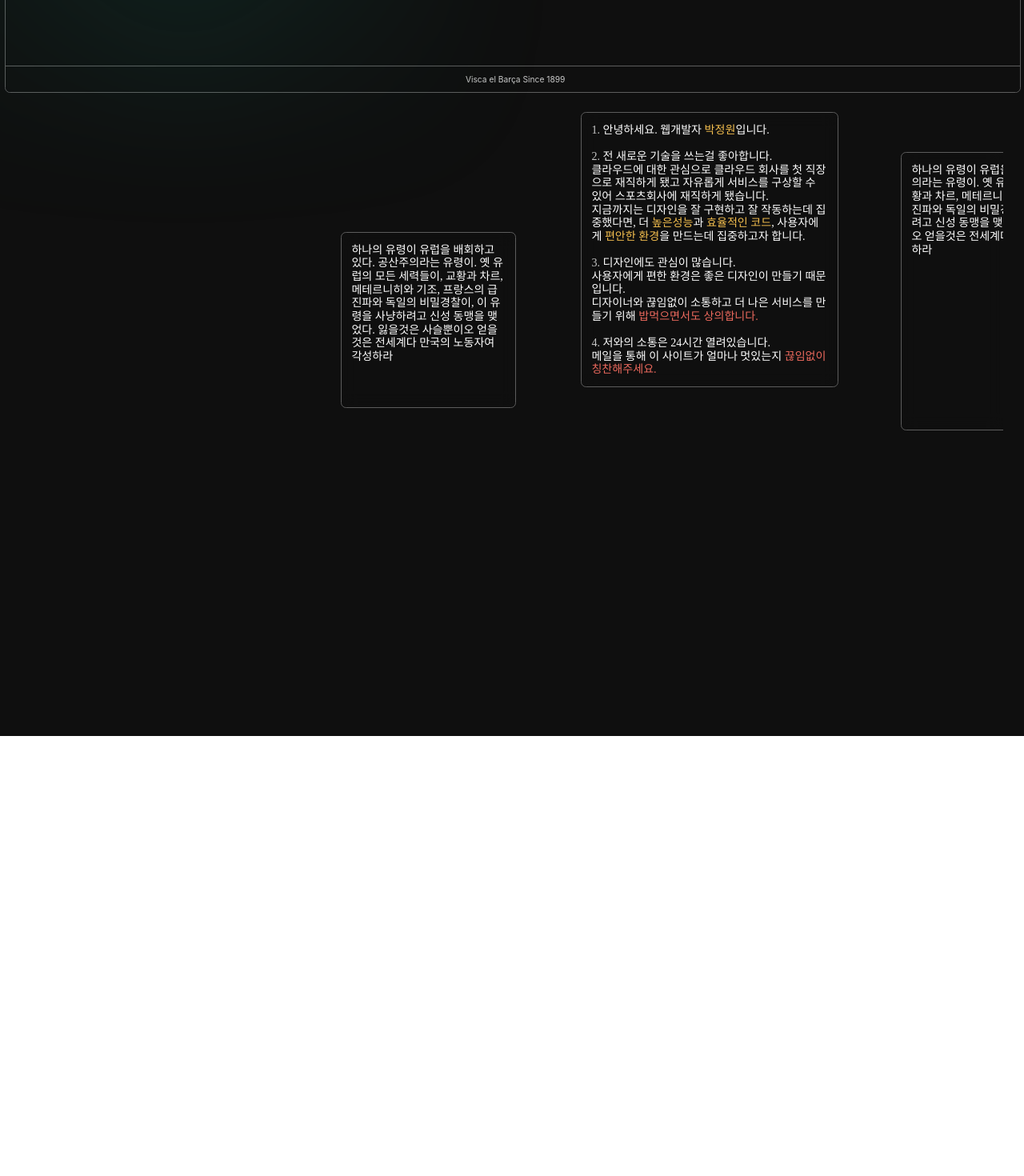
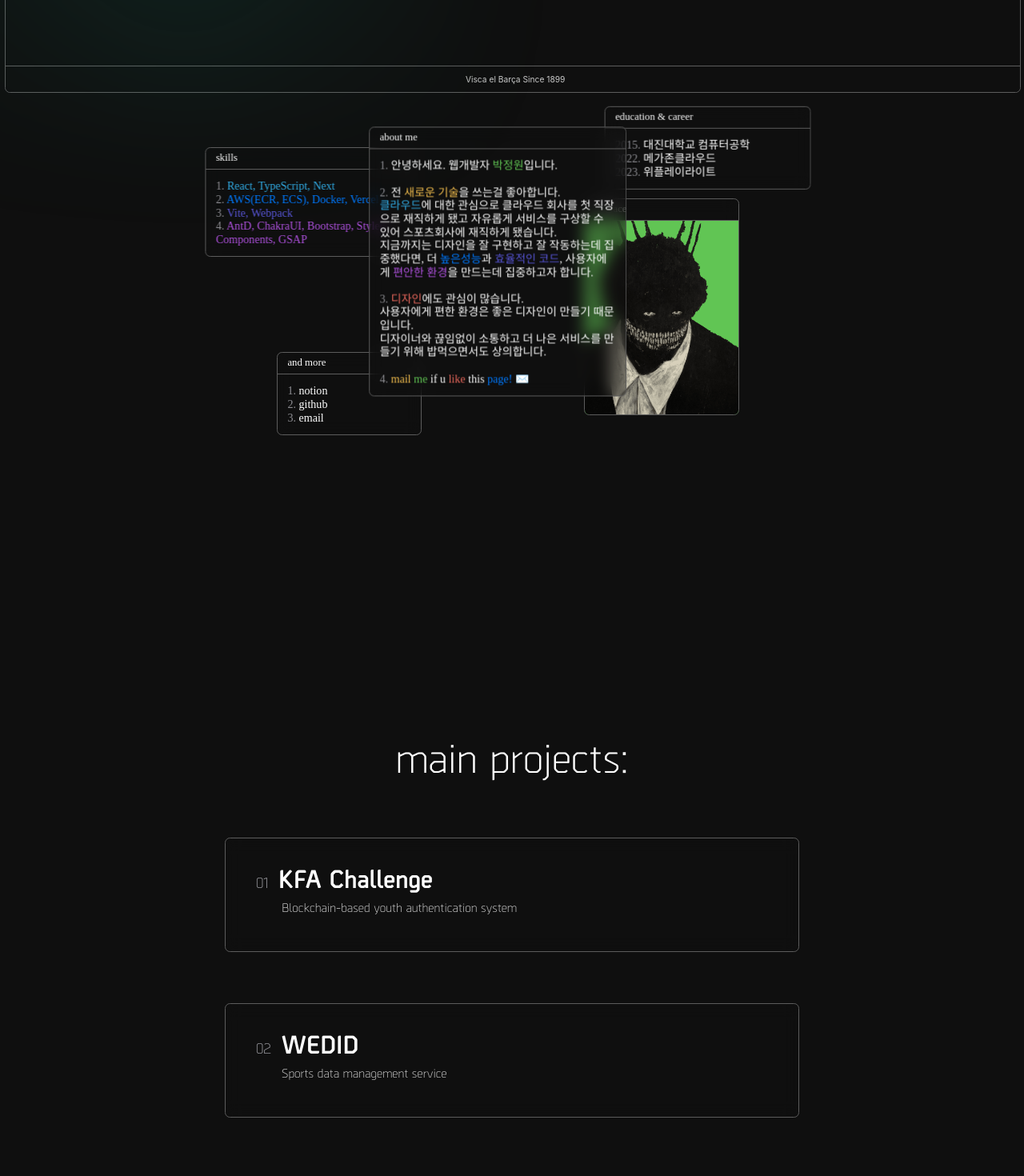
Before and after one commit to ahg0525/portfolio, a React (Vite) app: page /about in a window 1280 px wide. Shown: the part 680-2150 px from the top of the page at 80% size. Before the commit the page ends 1600 px from the top, so only its background shows below. Built offline with nearby package versions, Linux system fonts and the light colour scheme; a web font is replaced by a local one.

Commit message:
design: about-project list developing..

```diff
--- a/src/common/colors.ts
+++ b/src/common/colors.ts
@@ -2,11 +2,16 @@ export const color = {
   black : 'rgb(15, 15, 15)',
   green : '#1abc9c',
   grey : 'rgb(200,200,200)',
+  darkGrey : 'rgb(142,142,147)',
 
   macGrey : '#5c5c5c',
   macRed : '#ec6a5e',
   macYellow : '#f4bf4f',
   macGreen : '#61c554',
+  cyan : 'rgb(50,173,230)',
+  blue : 'rgb(0,122,255)',
+  indigo : 'rgb(88,86,214)',
+  purple : 'rgb(175,82,222)',
 
 
 
--- a/src/common/images.ts
+++ b/src/common/images.ts
@@ -2,6 +2,8 @@ import homeIcon from '../assets/img/homeIcon.png'
 import boatIcon from '../assets/img/boatIcon.png'
 import userIcon from '../assets/img/userIcon.png'
 import cat from '../assets/img/cat.png'
+import ozy from '../assets/img/ozy.png'
+import ozy2 from '../assets/img/ozy2.png'
 
 export const images = {
   icon : {
@@ -10,4 +12,6 @@ export const images = {
     user : userIcon,
   },
   cat : cat,
+  ozy : ozy,
+  ozy2 : ozy2,
 }
--- a/src/components/about/Intro2.tsx
+++ b/src/components/about/Intro2.tsx
@@ -1,37 +1,46 @@
 import React, { useState, useEffect, useRef, useCallback } from 'react'
 import styled from 'styled-components';
 import { color } from '../../common/colors';
+import { openUrl } from '../../common/util';
+import { images } from '../../common/images';
 
 const Intro2 = () => {
-  const ABOUT_STRING_1 = `하나의 유령이 유럽을 배회하고 있다. 공산주의라는 유령이. 옛 유럽의 모든 세력들이, 교황과 차르, 메테르니히와 기조, 프랑스의 급진파와 독일의 비밀경찰이, 이 유령을 사냥하려고 신성 동맹을 맺었다. 잃을것은 사슬뿐이오 얻을것은 전세계다 만국의 노동자여 각성하라`
-
+  const [currentImage, setCurrentImage] = useState(images.ozy);
   const [positions, setPositions] = useState([
-    { x: 1100, y: 70 },
-    { x: 400, y: 170 },
-    { x: 700, y: 20 }
+    { x: 18, y: 5 },
+    { x: 55, y: 10 },
+    { x: 25, y: 25 },
+    { x: 57, y: 1 },
+    { x: 34, y: 3 },
   ]);
   const [isDragging, setIsDragging] = useState<number | null>(null);
-  const [dragStart, setDragStart] = useState({ x: 0, y: 0 });
+  const [dragOffset, setDragOffset] = useState({ x: 0, y: 0 });
+
   const containerRef = useRef<HTMLDivElement>(null);
   const animationRef = useRef<number | null>(null);
 
+  const handleImageClick = () => {
+    setCurrentImage(currentImage === images.ozy ? images.ozy2 : images.ozy);
+  };
+
   const handleMouseDown = (e: React.MouseEvent, index: number) => {
+    const containerRect = containerRef.current!.getBoundingClientRect();
+    const offsetX = e.clientX - containerRect.left - (positions[index].x / 100) * containerRect.width;
+    const offsetY = e.clientY - containerRect.top - (positions[index].y / 100) * containerRect.height;
+
     setIsDragging(index);
-    setDragStart({
-      x: e.clientX - positions[index].x,
-      y: e.clientY - positions[index].y
-    });
+    setDragOffset({ x: offsetX, y: offsetY });
   };
 
   const updatePosition = useCallback((clientX: number, clientY: number) => {
     if (isDragging !== null && containerRef.current) {
       const containerRect = containerRef.current.getBoundingClientRect();
 
-      let newX = clientX - dragStart.x;
-      let newY = clientY - dragStart.y;
+      let newX = ((clientX - dragOffset.x - containerRect.left) / containerRect.width) * 100;
+      let newY = ((clientY - dragOffset.y - containerRect.top) / containerRect.height) * 100;
 
-      const maxX = containerRect.width - 150;
-      const maxY = containerRect.height - 150;
+      const maxX = 100 - 10;
+      const maxY = 100 - 10;
 
       newX = Math.max(0, Math.min(newX, maxX));
       newY = Math.max(0, Math.min(newY, maxY));
@@ -40,7 +49,7 @@ const Intro2 = () => {
         index === isDragging ? { x: newX, y: newY } : pos
       ));
     }
-  }, [isDragging, dragStart]);
+  }, [isDragging, dragOffset]);
 
   const handleMouseMove = useCallback((e: MouseEvent) => {
     if (isDragging !== null) {
@@ -73,29 +82,52 @@ const Intro2 = () => {
   return (
     <Container ref={containerRef}>
       <DraggableBox1
-        style={{ transform: `translate(${positions[0].x}px, ${positions[0].y}px)` }}
+        style={{ transform: `translate(${positions[0].x}vw, ${positions[0].y}vw)` }}
         onMouseDown={(e) => handleMouseDown(e, 0)}
       >
-        {ABOUT_STRING_1}
+        <BoxTop>skills</BoxTop>
+        <span className='grey'>1. </span><span className='cyan'>React, TypeScript, Next</span><br/>
+        <span className='grey'>2. </span><span className='blue'>AWS(ECR, ECS), Docker, Vercel</span><br/>
+        <span className='grey'>3. </span><span className='indigo'>Vite, Webpack</span><br/>
+        <span className='grey'>4. </span><span className='purple'>AntD, ChakraUI, Bootstrap, Styled-Components, GSAP</span><br/>
       </DraggableBox1>
       <DraggableBox2
-        style={{ transform: `translate(${positions[1].x}px, ${positions[1].y}px)` }}
+        style={{ transform: `translate(${positions[1].x}vw, ${positions[1].y}vw)` }}
         onMouseDown={(e) => handleMouseDown(e, 1)}
       >
-        {ABOUT_STRING_1}
+        <BoxTop>ma face</BoxTop>
+        <img src={currentImage} alt='' onClick={handleImageClick} />
       </DraggableBox2>
       <DraggableBox3
-        style={{ transform: `translate(${positions[2].x}px, ${positions[2].y}px)` }}
+        style={{ transform: `translate(${positions[2].x}vw, ${positions[2].y}vw)` }}
         onMouseDown={(e) => handleMouseDown(e, 2)}
       >
-        <span className='grey'>1. </span>안녕하세요. 웹개발자 <span className='yellow'>박정원</span>입니다. <br/><br/>
-        <span className='grey'>2. </span>전 새로운 기술을 쓰는걸 좋아합니다. <br/>
-        클라우드에 대한 관심으로 클라우드 회사를 첫 직장으로 재직하게 됐고 자유롭게 서비스를 구상할 수 있어 스포츠회사에 재직하게 됐습니다. <br/>지금까지는 디자인을 잘 구현하고 잘 작동하는데 집중했다면, 더 <span className='yellow'>높은성능</span>과 <span className='yellow'>효율적인 코드</span>, 사용자에게 <span className='yellow'>편안한 환경</span>을 만드는데 집중하고자 합니다.<br/> <br/>
-        <span className='grey'>3. </span>디자인에도 관심이 많습니다. <br/>사용자에게 편한 환경은 좋은 디자인이 만들기 때문입니다. <br/>
-        디자이너와 끊임없이 소통하고 더 나은 서비스를 만들기 위해 <span className='red'>밥먹으면서도 상의합니다.</span> <br/><br/>
-        <span className='grey'>4. </span>저와의 소통은 24시간 열려있습니다. <br/>
-        메일을 통해 이 사이트가 얼마나 멋있는지 <span className='red'>끊임없이 칭찬해주세요.</span>
+        <BoxTop>and more</BoxTop>
+        <span className='grey'>1. </span><span className='link' onClick={()=>{openUrl('https://pond-twill-4a1.notion.site/Hi-I-m-Jungwon-b696a386412c48109787e8517981901f')}}>notion</span><br/>
+        <span className='grey'>2. </span><span className='link' onClick={()=>{openUrl('https://github.com/ahg0525')}}>github</span><br/>
+        <span className='grey'>3. </span><span className='link' onClick={()=>{openUrl('mailto:ahg0525@gmail.com')}}>email</span><br/>
       </DraggableBox3>
+      <DraggableBox1
+        style={{ transform: `translate(${positions[3].x}vw, ${positions[3].y}vw)` }}
+        onMouseDown={(e) => handleMouseDown(e, 3)}
+      >
+        <BoxTop>education & career</BoxTop>
+        <span className='grey'>2015. </span><span className='link'>대진대학교 컴퓨터공학</span><br/>
+        <span className='grey'>2022. </span><span className='link'>메가존클라우드</span><br/>
+        <span className='grey'>2023. </span><span className='link'>위플레이라이트</span><br/>
+      </DraggableBox1>
+      <DraggableBox4
+        style={{ transform: `translate(${positions[4].x}vw, ${positions[4].y}vw)` }}
+        onMouseDown={(e) => handleMouseDown(e, 4)}
+      >
+        <BoxTop>about me</BoxTop>
+        <span className='grey'>1. </span>안녕하세요. 웹개발자 <span className='green'>박정원</span>입니다. <br/><br/>
+        <span className='grey'>2. </span>전 <span className='yellow'>새로운 기술</span>을 쓰는걸 좋아합니다. <br/>
+        <span className='cyan'>클라우드</span>에 대한 관심으로 클라우드 회사를 첫 직장으로 재직하게 됐고 자유롭게 서비스를 구상할 수 있어 스포츠회사에 재직하게 됐습니다. <br/>지금까지는 디자인을 잘 구현하고 잘 작동하는데 집중했다면, 더 <span className='blue'>높은성능</span>과 <span className='indigo'>효율적인 코드</span>, 사용자에게 <span className='purple'>편안한 환경</span>을 만드는데 집중하고자 합니다.<br/> <br/>
+        <span className='grey'>3. </span><span className='red'>디자인</span>에도 관심이 많습니다. <br/>사용자에게 편한 환경은 좋은 디자인이 만들기 때문입니다. <br/>
+        디자이너와 끊임없이 소통하고 더 나은 서비스를 만들기 위해 <span className=''>밥먹으면서도 상의합니다.</span> <br/><br/>
+        <span className='grey'>4. </span><span className='yellow'>mail</span><span className='green'> me</span> if u <span className='red'>like</span> this <span className='blue'>page!</span> <span onClick={()=>{openUrl('mailto:ahg0525@gmail.com')}} className='mail'>✉️</span>
+      </DraggableBox4>
     </Container>
   )
 }
@@ -110,6 +142,7 @@ const Container = styled.div`
 `;
 
 const DraggableBoxBase = styled.div`
+  height: max-content;
   position: absolute;
   cursor: grab;
   transition: transform 0.1s ease-out;
@@ -117,37 +150,98 @@ const DraggableBoxBase = styled.div`
   border-radius: 0.5vw;
   border: 1px solid ${color.macGrey};
   padding: 1vw;
+  padding-top: 0;
   overflow: hidden;
   font-family: 'DungGeunMo';
   font-size: 1.1vw;
   line-height: 1.3vw;
-
-  background-color: rgba(15,15,15,0.6);
+  background-color: rgba(15,15,15,0.4);
   backdrop-filter: blur(10px);
   -webkit-backdrop-filter: blur(10px);
 
   .red {
     color: ${color.macRed};
   }
+  .green {
+    color: ${color.macGreen};
+  }
   .yellow {
     color: ${color.macYellow};
   }
   .grey {
-    color: ${color.grey};
+    color: ${color.darkGrey};
   }
+  .cyan {
+    color: ${color.cyan};
+  }
+  .blue {
+    color: ${color.blue};
+  }
+  .indigo {
+    color: ${color.indigo};
+  }
+  .purple {
+    color: ${color.purple};
+  }
+
 `;
 
 const DraggableBox1 = styled(DraggableBoxBase)`
-  width: 20vw;
-  height: 25vw;
+  width: 18vw;
 `;
 
 const DraggableBox2 = styled(DraggableBoxBase)`
   width: 15vw;
-  height: 15vw;
+  height: 21vw;
+  padding: 0;
+  :first-child {
+    margin-left: 0;
+    margin-bottom: 0;
+  }
+  img {
+    background-color: ${color.macGreen};
+    width: 100%;
+    height: 100%;
+    object-fit: cover;
+    object-position: center;
+    user-select: none;
+    -webkit-user-drag: none;
+    -webkit-user-select: none;
+    -moz-user-select: none;
+    -ms-user-select: none;
+  }
 `;
 
 const DraggableBox3 = styled(DraggableBoxBase)`
+  width: 12vw;
+  .link {
+    &:hover {
+      color: ${color.blue};
+      cursor: pointer;
+    }
+  }
+`;
+
+const DraggableBox4 = styled(DraggableBoxBase)`
   width: 23vw;
-  height: max-content;
+  .mail {
+    transition: 0.5s ease;
+    cursor: pointer;
+    &:hover {
+      font-size: 1.4vw;
+      line-height: 1vw;
+    }
+  }
 `;
+
+const BoxTop = styled.div`
+  width: calc(100% + 2vw);
+  margin-left: -1vw;
+  margin-bottom: 1vw;
+  height: 2vw;
+  font-size: 1vw;
+  border-bottom: 1px solid ${color.macGrey};
+  display: flex;
+  padding-left: 1vw;
+  align-items: center;
+`
--- /dev/null
+++ b/src/components/about/Intro3.tsx
@@ -0,0 +1,88 @@
+import styled from 'styled-components';
+import { color } from '../../common/colors';
+import { openUrl } from '../../common/util';
+
+const Intro3 = () => {
+  return (
+    <Container>
+      <Title>main projects: </Title>
+      <BoxWrapper>
+        <Box onClick={()=>{openUrl('https://www.kfachallenge.org/')}}>
+          <div className='top'>
+            <span className='order'>01</span>
+            <span className='title'>KFA Challenge</span>
+          </div>
+          <div className='bot'>Blockchain-based youth authentication system</div>
+        </Box>
+        <Box onClick={()=>{openUrl('https://wedid.projectwith.org/')}}>
+          <div className='top'>
+            <span className='order'>02</span>
+            <span className='title'>WEDID</span>
+          </div>
+          <div className='bot'>Sports data management service</div>
+        </Box>
+      </BoxWrapper>
+    </Container>
+  )
+}
+
+export default Intro3
+
+const Container = styled.div`
+  width: 100%;
+  height: 100vh;
+  position: relative;
+  overflow: hidden;
+`;
+
+const Title = styled.div`
+  font-family: 'Borda';
+  font-size: 4vw;
+  text-align: center;
+  color: white;
+
+`
+
+const BoxWrapper = styled.div`
+  display: flex;
+  flex-direction: column;
+  align-items: center;
+  margin-top: 5vw;
+  gap: 5vw;
+`
+
+const Box = styled.div`
+  width: 50vw;
+  height: 5vw;
+  cursor: pointer;
+  transition: transform 0.1s ease-out;
+  color: white;
+  border-radius: 0.5vw;
+  border: 1px solid ${color.macGrey};
+  padding: 3vw;
+  overflow: hidden;
+  font-family: 'Borda';
+  font-size: 1.1vw;
+  line-height: 1.3vw;
+  background-color: rgba(15,15,15,0.4);
+  backdrop-filter: blur(10px);
+  -webkit-backdrop-filter: blur(10px);
+  display: flex;
+  flex-direction: column;
+  justify-content: center;
+  .order {
+    margin-right: 1vw;
+    color: ${color.darkGrey};
+    font-size: 1.5vw;
+  }
+  .title {
+    font-size: 2.5vw;
+    font-family: 'BordaBold';
+  }
+  .bot {
+    margin-top: 1vw;
+    margin-left: 2.5vw;
+    font-size: 1.2vw;
+    color: ${color.grey};
+  }
+`
--- /dev/null
+++ b/src/components/about/Intro4.tsx
@@ -0,0 +1,16 @@
+import styled from 'styled-components';
+
+const Intro4 = () => {
+  return (
+    <Container>Intro4</Container>
+  )
+}
+
+export default Intro4
+
+const Container = styled.div`
+  width: 100%;
+  height: 100vh;
+  position: relative;
+  overflow: hidden;
+`;
--- a/src/components/home/index.tsx
+++ b/src/components/home/index.tsx
@@ -124,8 +124,8 @@ const StyledButton = styled.button<{ isHovered: boolean }>`
   align-items: center;
   font-size: 1.1vw;
   cursor: pointer;
-  color: white;
-  border: 0.2vw solid white;
+  color: ${color.green};;
+  border: 0.2vw solid ${color.green};;
   background-color: ${color.black};
   position: relative;
   overflow: hidden;
--- a/src/index.css
+++ b/src/index.css
@@ -8,6 +8,10 @@
 
 * {
   margin: 0;
+  -webkit-user-select: none;
+  -moz-user-select: none;
+  -ms-user-select: none;
+  user-select: none;
 }
 
 a {
--- a/src/pages/About.tsx
+++ b/src/pages/About.tsx
@@ -2,6 +2,8 @@ import Layout from "../components/common/Layout"
 // import AboutComponent from "../components/about"
 import Intro1 from "../components/about/Intro1"
 import Intro2 from "../components/about/Intro2"
+import Intro3 from "../components/about/Intro3"
+import Intro4 from "../components/about/Intro4"
 
 const About = () => {
   return (
@@ -9,6 +11,8 @@ const About = () => {
       {/* <AboutComponent/> */}
       <Intro1/>
       <Intro2/>
+      <Intro3/>
+      <Intro4/>
     </Layout>
   )
 }
```
Also changed, not shown: src/assets/img/ozy.png (added), src/assets/img/ozy2.png (added).
